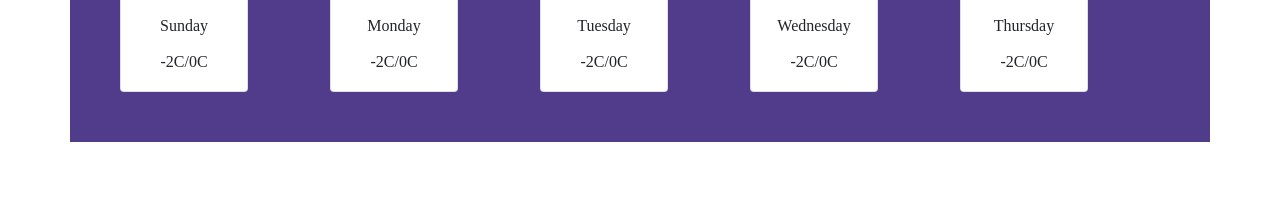
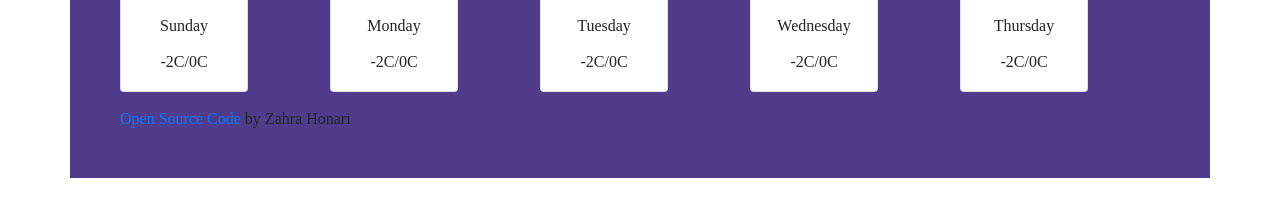
Before and after one commit to ZahraHonari/First, a plain HTML site: page index.html in a window 1280 px wide. Shown: the part 462-678 px from the top of the page. Drawn offline with nearby package versions, Linux system fonts and the light colour scheme.

Commit message:
add hyperlink

```diff
--- a/index.html
+++ b/index.html
@@ -226,6 +226,11 @@
             </div>
           </div>
         </div>
+        <br />
+        <div>
+          <a href="https://github.com/ZahraHonari/First">Open Source Code </a>
+          <span>by Zahra Honari</span>
+        </div>
       </div>
     </form>
     <script>
```
